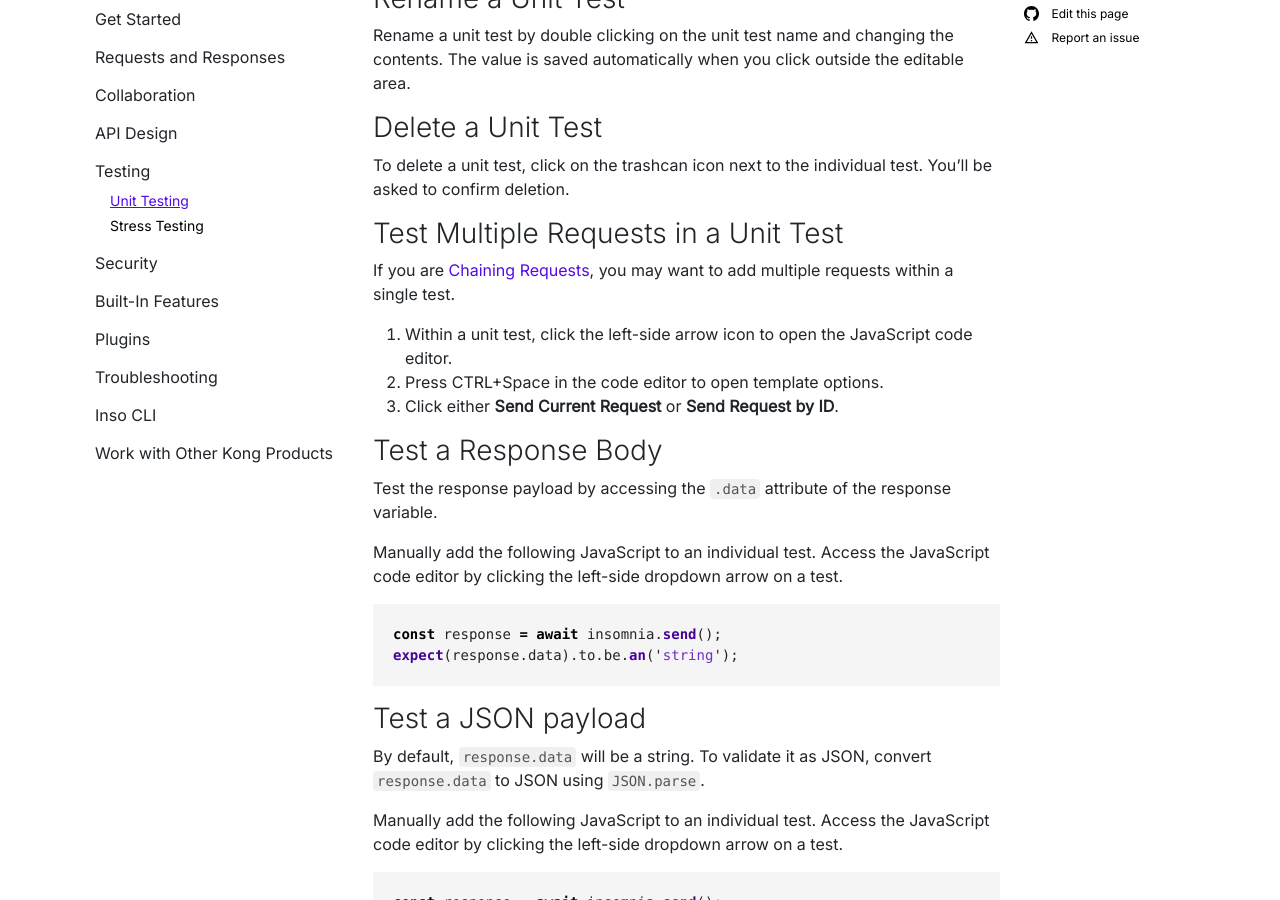
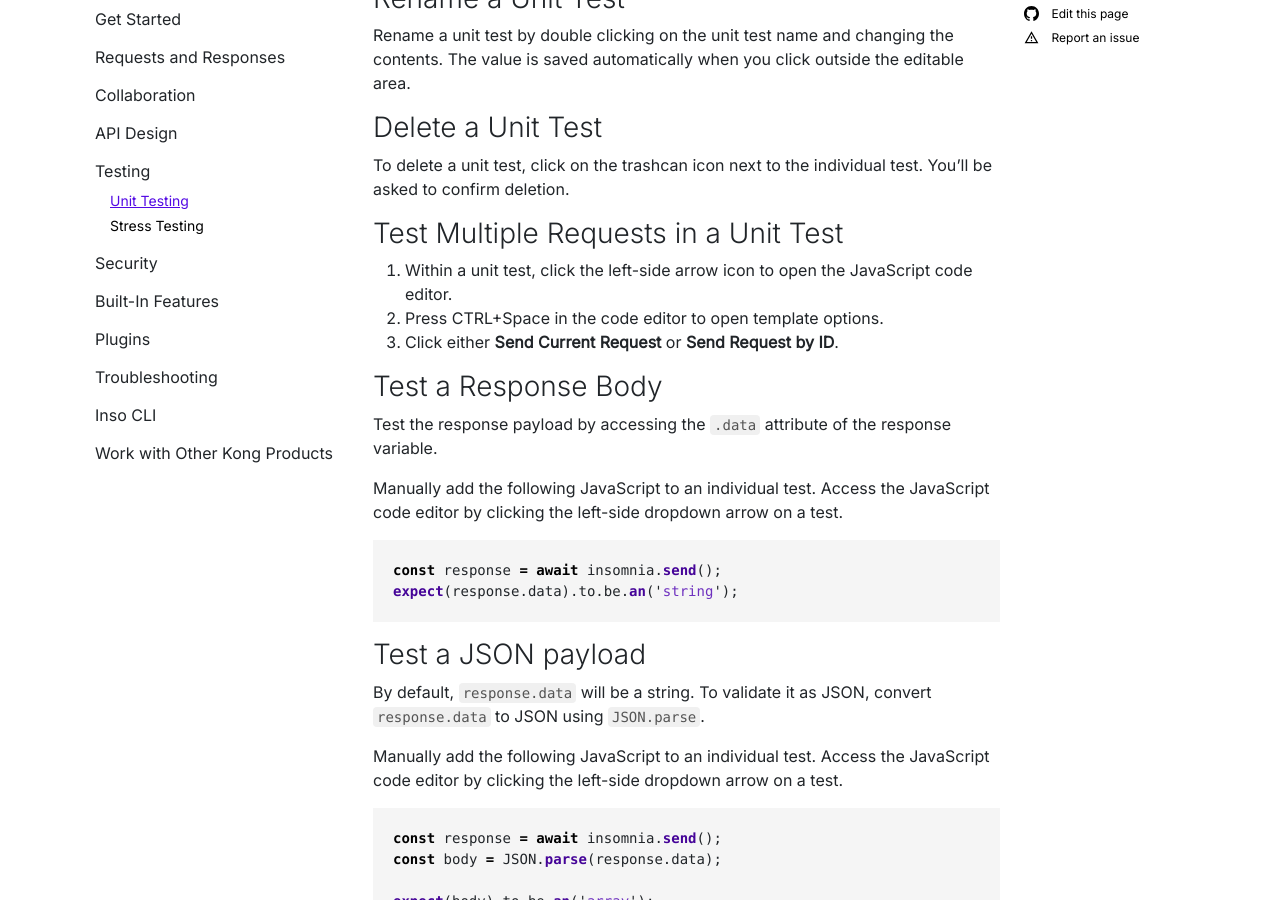
Before and after one commit to Kong/insomnia-docs, a Jekyll site: the page built from docs/insomnia/unit-testing.md, in a window 1280 px wide and 900 px high, scrolled down 1288 px. Built offline with Jekyll 4.4.1, drawn with Linux system fonts in a browser that asks for light colours; comment, search, counter and statistics services are not loaded; some of the changed text lies outside the part shown.

Commit message:
add Opender feedback

```diff
--- a/docs/insomnia/unit-testing.md
+++ b/docs/insomnia/unit-testing.md
@@ -55,11 +55,9 @@ To delete a unit test, click on the trashcan icon next to the individual test. Y
 
 ### Test Multiple Requests in a Unit Test
 
-If you are [Chaining Requests](/insomnia/chaining-requests), you may want to add multiple requests within a single test.
-
 1. Within a unit test, click the left-side arrow icon to open the JavaScript code editor.
-1. Press CTRL+Space in the code editor to open template options.
-1. Click either **Send Current Request** or **Send Request by ID**.
+2. Press CTRL+Space in the code editor to open template options.
+3. Click either **Send Current Request** or **Send Request by ID**.
 
 ### Test a Response Body
 
```
Also changed, not shown: other parts of docs/insomnia/unit-testing.md (+1 -1 lines).
